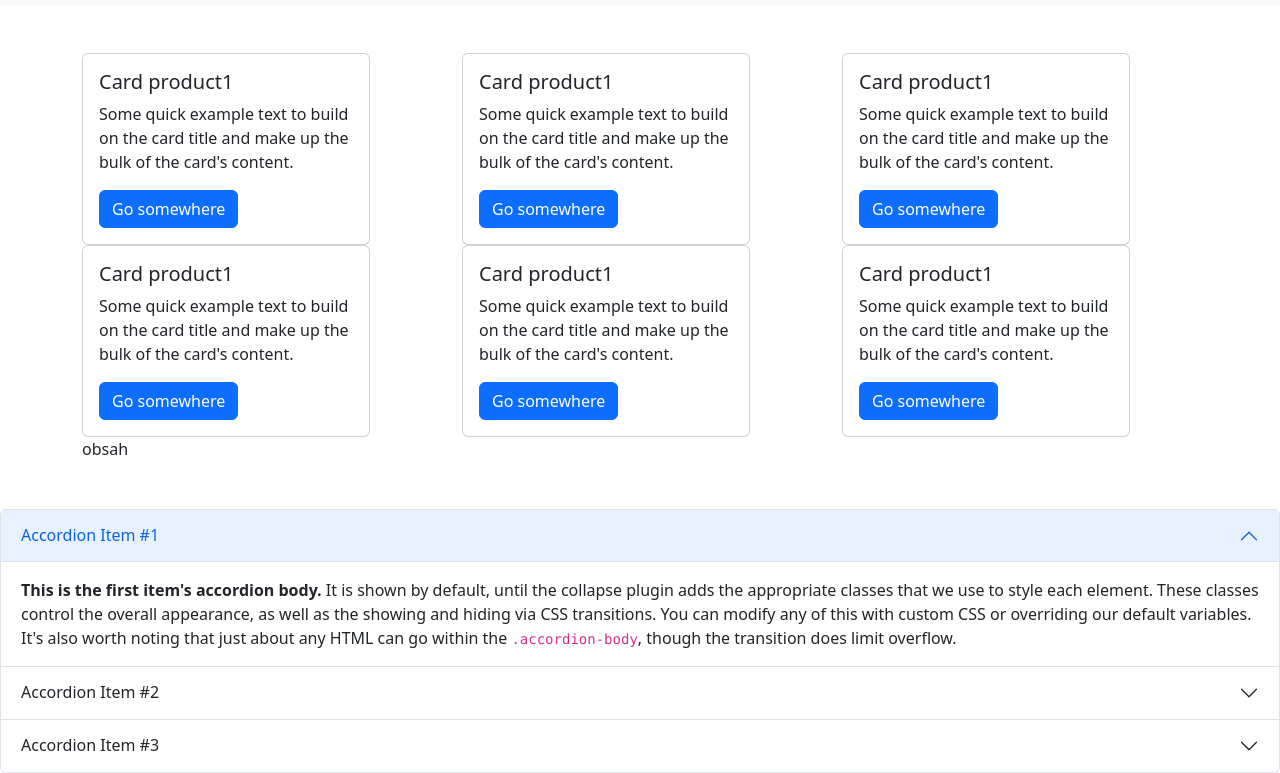
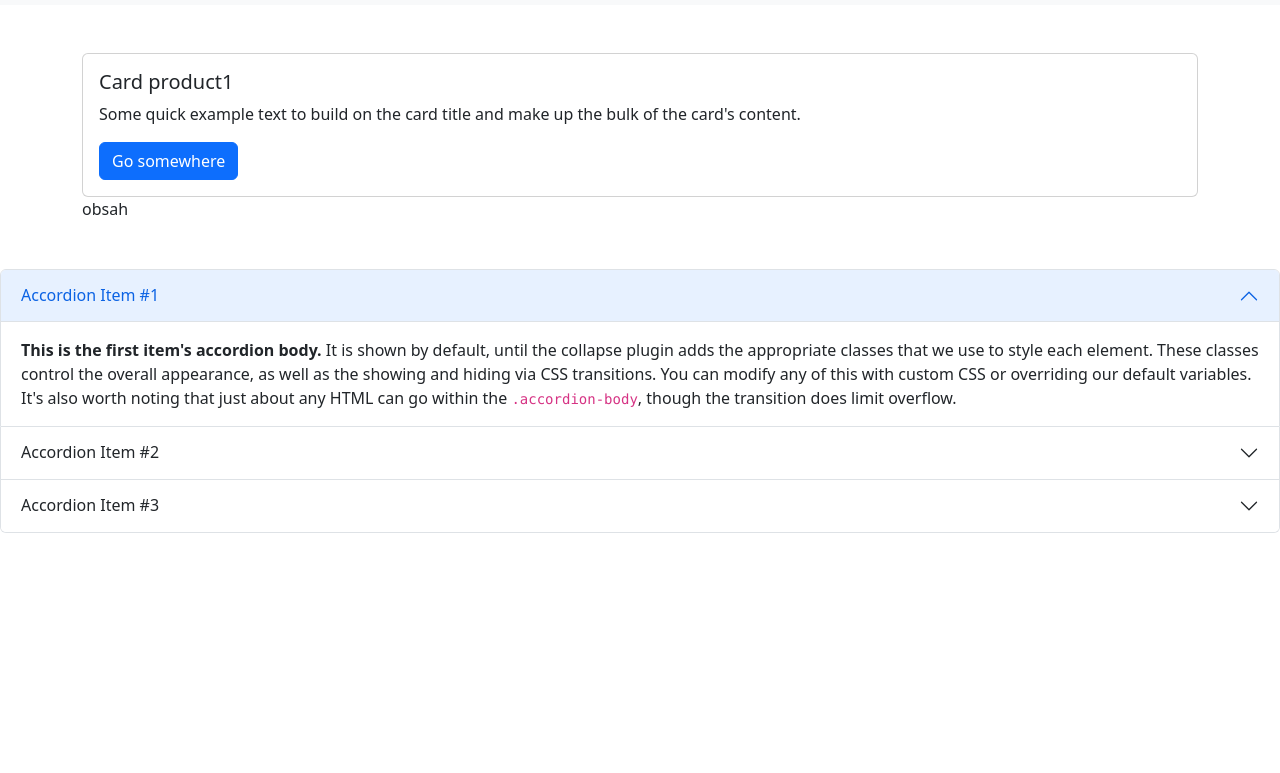
Before and after one commit to Niicina/AK4TW_bootstrap, a website: page index.html in a window 1280 px wide. Shown: the part 51-824 px from the top of the page. After the commit the page ends 800 px from the top, so only its background shows below. Drawn offline with nearby package versions, Linux system fonts and the light colour scheme.

Commit message:
smazán styl karty smazán styl karty

```diff
--- a/index.html
+++ b/index.html
@@ -76,73 +76,7 @@
     <div class="container my-5">
       <div class="row">
         <div class="col">
-          <div class="card" style="width: 18rem;">
-            <!-- zakomentováno v html: obrázek nebude :D <img src="..." class="card-img-top" alt="..." /> -->
-            <div class="card-body">
-              <h5 class="card-title">Card product1</h5>
-              <p class="card-text">
-                Some quick example text to build on the card title and make up
-                the bulk of the card's content.
-              </p>
-              <a href="#" class="btn btn-primary">Go somewhere</a>
-            </div>
-          </div>
-        </div>
-
-        <div class="col">
-          <div class="card" style="width: 18rem;">
-            <!-- zakomentováno v html: obrázek nebude :D <img src="..." class="card-img-top" alt="..." /> -->
-            <div class="card-body">
-              <h5 class="card-title">Card product1</h5>
-              <p class="card-text">
-                Some quick example text to build on the card title and make up
-                the bulk of the card's content.
-              </p>
-              <a href="#" class="btn btn-primary">Go somewhere</a>
-            </div>
-          </div>
-        </div>
-        <div class="col">
-          <div class="card" style="width: 18rem;">
-            <!-- zakomentováno v html: obrázek nebude :D <img src="..." class="card-img-top" alt="..." /> -->
-            <div class="card-body">
-              <h5 class="card-title">Card product1</h5>
-              <p class="card-text">
-                Some quick example text to build on the card title and make up
-                the bulk of the card's content.
-              </p>
-              <a href="#" class="btn btn-primary">Go somewhere</a>
-            </div>
-          </div>
-        </div>
-        <div class="col">
-          <div class="card" style="width: 18rem;">
-            <!-- zakomentováno v html: obrázek nebude :D <img src="..." class="card-img-top" alt="..." /> -->
-            <div class="card-body">
-              <h5 class="card-title">Card product1</h5>
-              <p class="card-text">
-                Some quick example text to build on the card title and make up
-                the bulk of the card's content.
-              </p>
-              <a href="#" class="btn btn-primary">Go somewhere</a>
-            </div>
-          </div>
-        </div>
-        <div class="col">
-          <div class="card" style="width: 18rem;">
-            <!-- zakomentováno v html: obrázek nebude :D <img src="..." class="card-img-top" alt="..." /> -->
-            <div class="card-body">
-              <h5 class="card-title">Card product1</h5>
-              <p class="card-text">
-                Some quick example text to build on the card title and make up
-                the bulk of the card's content.
-              </p>
-              <a href="#" class="btn btn-primary">Go somewhere</a>
-            </div>
-          </div>
-        </div>
-        <div class="col">
-          <div class="card" style="width: 18rem;">
+          <div class="card">
             <!-- zakomentováno v html: obrázek nebude :D <img src="..." class="card-img-top" alt="..." /> -->
             <div class="card-body">
               <h5 class="card-title">Card product1</h5>
```
